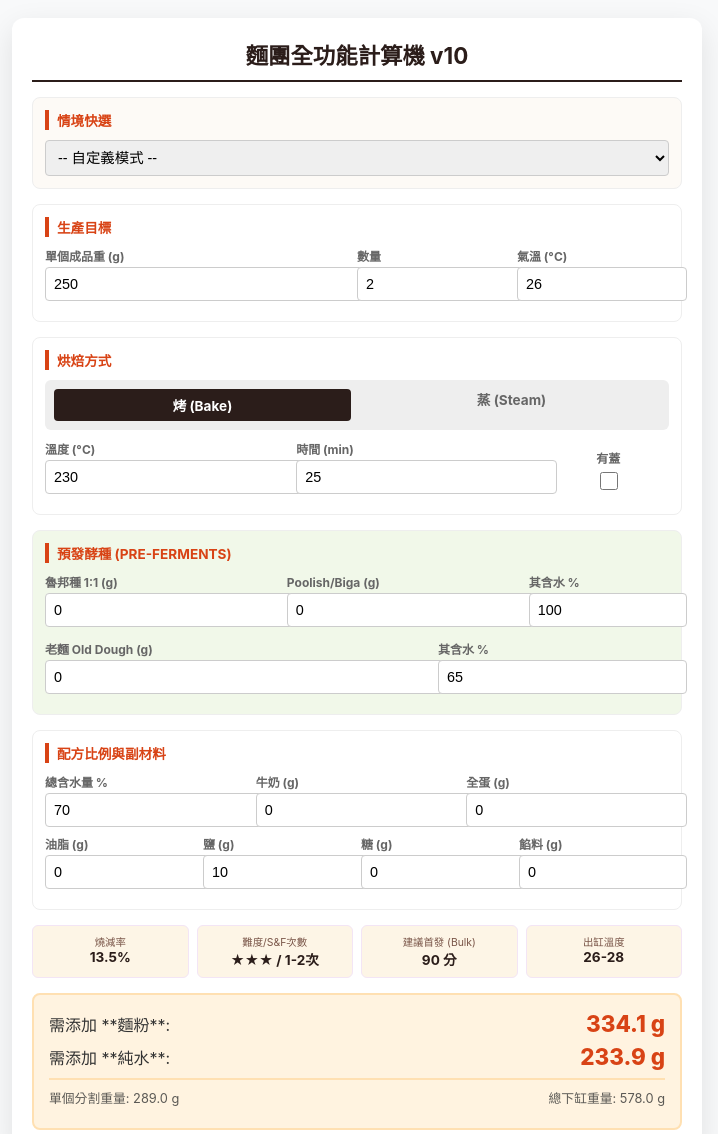
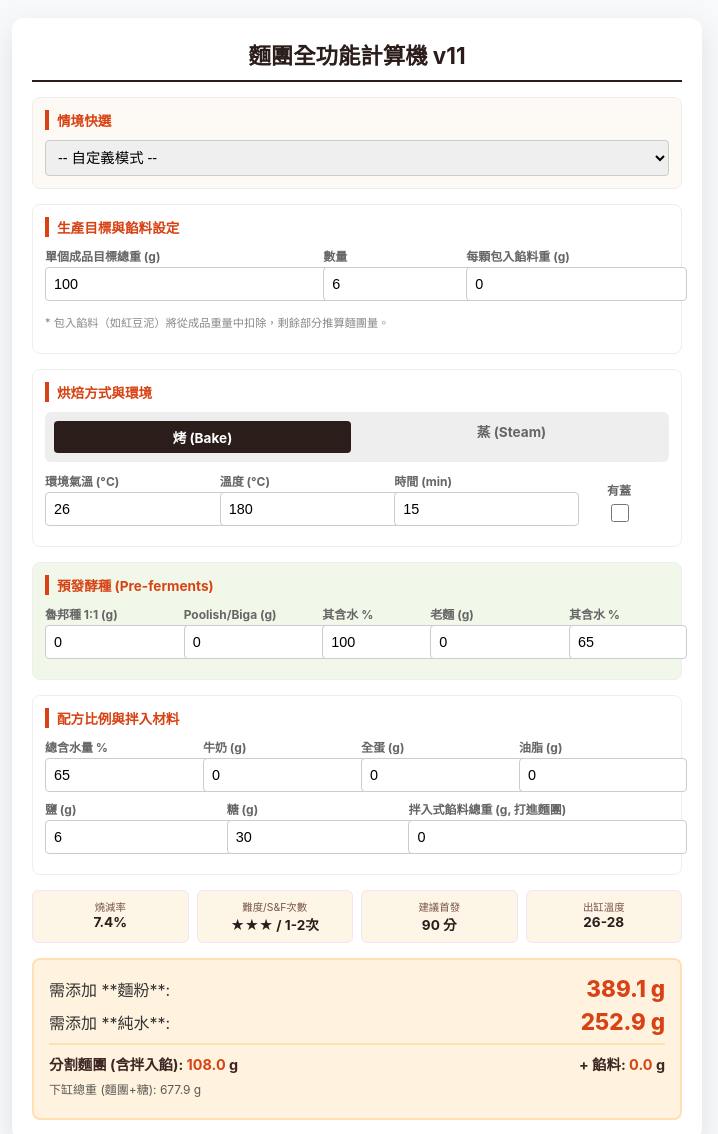
Before and after one commit to tetsuhiko-migi/bread-calculator, a plain HTML site: page index.html in a window 1280 px wide. Shown: the top 1134 px of the page, without its empty margins (283-1001 px from the left). Drawn offline with Linux system fonts and the light colour scheme.

Commit message:
Update index.html

```diff
--- a/index.html
+++ b/index.html
@@ -3,7 +3,7 @@
 <head>
     <meta charset="UTF-8">
     <meta name="viewport" content="width=device-width, initial-scale=1.0">
-    <title>大師級麵團全功能計算機 v10</title>
+    <title>大師級麵團計算機 by Tetsu</title>
 
     <link rel="icon" type="image/png" href="bread-icon.png">
     <link rel="apple-touch-icon" href="bread-icon.png">
@@ -14,7 +14,7 @@
         .container { background: var(--card); padding: 20px; border-radius: 12px; box-shadow: 0 10px 30px rgba(0,0,0,0.1); max-width: 650px; width: 100%; }
         h2 { text-align: center; color: var(--primary); border-bottom: 2px solid var(--primary); padding-bottom: 10px; margin: 0 0 15px 0; font-size: 1.4rem; }
         .section { margin-bottom: 15px; padding: 12px; border: 1px solid #eee; border-radius: 8px; background: #fff; }
-        .section-title { font-size: 0.85rem; font-weight: bold; color: var(--accent); margin-bottom: 10px; border-left: 4px solid var(--accent); padding-left: 8px; text-transform: uppercase; }
+        .section-title { font-size: 0.85rem; font-weight: bold; color: var(--accent); margin-bottom: 10px; border-left: 4px solid var(--accent); padding-left: 8px; }
         .flex-row { display: flex; gap: 8px; align-items: flex-end; flex-wrap: wrap; }
         .input-item { flex: 1; min-width: 100px; margin-bottom: 8px; }
         label { display: block; font-size: 0.75rem; font-weight: bold; margin-bottom: 3px; color: #666; }
@@ -34,98 +34,111 @@
     </style>
 </head>
 <body>
+
 <div class="container">
-    <h2>麵團全功能計算機 v10</h2>
+    <h2>麵團全功能計算機 v11</h2>
+
     <div class="section" style="background: #fdfaf6;">
         <div class="section-title">情境快選</div>
         <select id="preset" onchange="applyPreset()">
             <option value="custom">-- 自定義模式 --</option>
-            <option value="baguette">法棍 (Poolish 種 / 72% 水 / 高溫)</option>
-            <option value="sourdough">酸種歐包 (Levain 種 / 80% 水 / 有蓋)</option>
-            <option value="old_dough_toast">老麵吐司 (Old Dough / 68% 水 / 奶油蛋奶)</option>
+            <option value="baguette">法棍 (Poolish / 72% 水)</option>
+            <option value="sourdough">歐包 (Levain / 80% 水 / 有蓋)</option>
+            <option value="anpan">紅豆麵包 (包入 40g 餡 / 65% 水)</option>
             <option value="brioche">布里歐 (高油脂 / 全蛋奶)</option>
-            <option value="mantou">老麵饅頭 (低含水 / 蒸)</option>
+            <option value="mantou">老麵饅頭 (蒸)</option>
         </select>
     </div>
+
     <div class="section">
-        <div class="section-title">生產目標</div>
+        <div class="section-title">生產目標與餡料設定</div>
         <div class="flex-row">
-            <div class="input-item" style="flex:2;"><label>單個成品重 (g)</label><input type="number" id="unitWeight" value="250" oninput="calculate()"></div>
-            <div class="input-item"><label>數量</label><input type="number" id="qty" value="2" oninput="calculate()"></div>
-            <div class="input-item"><label>氣溫 (°C)</label><input type="number" id="envTemp" value="26" oninput="calculate()"></div>
+            <div class="input-item" style="flex:2;"><label>單個成品目標總重 (g)</label><input type="number" id="unitWeight" value="100" oninput="calculate()"></div>
+            <div class="input-item"><label>數量</label><input type="number" id="qty" value="6" oninput="calculate()"></div>
+            <div class="input-item" style="flex:1.5;"><label>每顆包入餡料重 (g)</label><input type="number" id="wrapFillingPer" value="0" oninput="calculate()"></div>
         </div>
+        <p style="font-size:0.7rem; color:#888; margin-top:5px;">* 包入餡料（如紅豆泥）將從成品重量中扣除，剩餘部分推算麵團量。</p>
     </div>
+
     <div class="section">
-        <div class="section-title">烘焙方式</div>
+        <div class="section-title">烘焙方式與環境</div>
         <div class="method-toggle">
             <label><input type="radio" name="method" id="modeBake" value="bake" checked onclick="toggleMethod()"><span>烤 (Bake)</span></label>
             <label><input type="radio" name="method" id="modeSteam" value="steam" onclick="toggleMethod()"><span>蒸 (Steam)</span></label>
         </div>
         <div id="bakePanel" class="flex-row">
-            <div class="input-item"><label>溫度 (°C)</label><input type="number" id="temp" value="230" oninput="calculate()"></div>
-            <div class="input-item"><label>時間 (min)</label><input type="number" id="time" value="25" oninput="calculate()"></div>
+            <div class="input-item"><label>環境氣溫 (°C)</label><input type="number" id="envTemp" value="26" oninput="calculate()"></div>
+            <div class="input-item"><label>溫度 (°C)</label><input type="number" id="temp" value="180" oninput="calculate()"></div>
+            <div class="input-item"><label>時間 (min)</label><input type="number" id="time" value="15" oninput="calculate()"></div>
             <div class="input-item" style="flex:0.5; text-align:center;"><label>有蓋</label><input type="checkbox" id="lidded" onchange="calculate()" style="width:18px; height:18px;"></div>
         </div>
         <div id="steamPanel" style="display:none;" class="input-item">
             <label>蒸煮時間 (min)</label><input type="number" id="steamTime" value="15" oninput="calculate()">
         </div>
     </div>
+
     <div class="section" style="background: #f1f8e9;">
         <div class="section-title">預發酵種 (Pre-ferments)</div>
         <div class="flex-row">
             <div class="input-item"><label>魯邦種 1:1 (g)</label><input type="number" id="levain" value="0" oninput="calculate()"></div>
             <div class="input-item"><label>Poolish/Biga (g)</label><input type="number" id="poolish" value="0" oninput="calculate()"></div>
             <div class="input-item" style="flex:0.6;"><label>其含水 %</label><input type="number" id="poolishHydro" value="100" oninput="calculate()"></div>
-        </div>
-        <div class="flex-row" style="margin-top:5px;">
-            <div class="input-item"><label>老麵 Old Dough (g)</label><input type="number" id="oldDough" value="0" oninput="calculate()"></div>
+            <div class="input-item"><label>老麵 (g)</label><input type="number" id="oldDough" value="0" oninput="calculate()"></div>
             <div class="input-item" style="flex:0.6;"><label>其含水 %</label><input type="number" id="oldDoughHydro" value="65" oninput="calculate()"></div>
         </div>
     </div>
+
     <div class="section">
-        <div class="section-title">配方比例與副材料</div>
+        <div class="section-title">配方比例與拌入材料</div>
         <div class="flex-row">
-            <div class="input-item"><label>總含水量 %</label><input type="number" id="hydro" value="70" oninput="calculate()"></div>
+            <div class="input-item"><label>總含水量 %</label><input type="number" id="hydro" value="65" oninput="calculate()"></div>
             <div class="input-item"><label>牛奶 (g)</label><input type="number" id="milk" value="0" oninput="calculate()"></div>
             <div class="input-item"><label>全蛋 (g)</label><input type="number" id="egg" value="0" oninput="calculate()"></div>
+            <div class="input-item"><label>油脂 (g)</label><input type="number" id="fat" value="0" oninput="calculate()"></div>
         </div>
         <div class="flex-row">
-            <div class="input-item"><label>油脂 (g)</label><input type="number" id="fat" value="0" oninput="calculate()"></div>
-            <div class="input-item"><label>鹽 (g)</label><input type="number" id="salt" value="10" oninput="calculate()"></div>
-            <div class="input-item"><label>糖 (g)</label><input type="number" id="sugar" value="0" oninput="calculate()"></div>
-            <div class="input-item"><label>餡料 (g)</label><input type="number" id="fillings" value="0" oninput="calculate()"></div>
+            <div class="input-item"><label>鹽 (g)</label><input type="number" id="salt" value="6" oninput="calculate()"></div>
+            <div class="input-item"><label>糖 (g)</label><input type="number" id="sugar" value="30" oninput="calculate()"></div>
+            <div class="input-item" style="flex:1.5;"><label>拌入式餡料總重 (g, 打進麵團)</label><input type="number" id="intFillingTotal" value="0" oninput="calculate()"></div>
         </div>
     </div>
+
     <div class="status-grid">
         <div class="status-card"><div class="status-label">燒減率</div><div id="lossDisp" class="status-value">-- %</div></div>
         <div class="status-card"><div class="status-label">難度/S&F次數</div><div id="sensory" class="status-value">--</div></div>
-        <div class="status-card"><div class="status-label">建議首發 (Bulk)</div><div id="bulkDisp" class="status-value">-- 分</div></div>
+        <div class="status-card"><div class="status-label">建議首發</div><div id="bulkDisp" class="status-value">-- 分</div></div>
         <div class="status-card"><div class="status-label">出缸溫度</div><div id="outTempDisp" class="status-value">-- °C</div></div>
     </div>
+
     <div class="result-box">
         <div class="result-item"><span>需添加 **麵粉**:</span><span id="resFlour" class="highlight">--</span></div>
         <div class="result-item"><span>需添加 **純水**:</span><span id="resWater" class="highlight">--</span></div>
         <div id="liquidWarn" class="warn"></div>
         <hr style="border:0.5px solid #ffe0b2;">
-        <div class="result-item" style="font-size:0.8rem; opacity:0.8;"><span>單個分割重量: <span id="resSplit">--</span></span><span>總下缸重量: <span id="resTotal">--</span></span></div>
+        <div class="result-item" style="font-size:0.9rem; font-weight:bold; color:#3e2723;">
+            <span>分割麵團 (含拌入餡): <span id="resSplit" style="color:var(--accent)">--</span> g</span>
+            <span>+ 餡料: <span id="resWrap" style="color:var(--accent)">--</span> g</span>
+        </div>
+        <div class="result-item" style="font-size:0.75rem; opacity:0.8;"><span>下缸總重 (麵團+糖): <span id="resTotal">--</span> g</span></div>
     </div>
 </div>
+
 <script>
-// 這裡開始是 JavaScript 腳本內容，保持不變...
 const presets = {
-    baguette: { hydro: 72, poolish: 150, poolishHydro: 100, salt: 10, temp: 240, time: 25, mode: 'bake', lidded: false },
+    baguette: { hydro: 72, poolish: 150, salt: 10, temp: 240, time: 25, mode: 'bake' },
     sourdough: { hydro: 80, levain: 100, salt: 10, temp: 240, time: 40, mode: 'bake', lidded: true },
-    old_dough_toast: { hydro: 68, oldDough: 100, oldDoughHydro: 65, milk: 80, egg: 30, fat: 40, salt: 10, temp: 180, time: 35, mode: 'bake' },
-    brioche: { hydro: 65, milk: 50, egg: 150, fat: 120, sugar: 40, salt: 8, temp: 170, time: 30, mode: 'bake' },
-    mantou: { hydro: 48, oldDough: 50, milk: 100, fat: 5, salt: 2, sugar: 20, steamTime: 15, mode: 'steam' }
+    anpan: { unitWeight: 80, wrapFillingPer: 30, hydro: 62, milk: 50, fat: 20, salt: 4, sugar: 40, temp: 180, time: 12, mode: 'bake' },
+    brioche: { hydro: 65, milk: 50, egg: 150, fat: 120, sugar: 60, salt: 8, temp: 170, time: 30, mode: 'bake' },
+    mantou: { hydro: 48, milk: 100, fat: 5, salt: 2, sugar: 30, steamTime: 15, mode: 'steam' }
 };
+
 function applyPreset() {
     const p = presets[document.getElementById('preset').value];
     if (!p) return;
+    if(p.unitWeight) document.getElementById('unitWeight').value = p.unitWeight;
+    if(p.wrapFillingPer !== undefined) document.getElementById('wrapFillingPer').value = p.wrapFillingPer;
     ['levain','poolish','oldDough','milk','egg','fat','salt','sugar'].forEach(k => document.getElementById(k).value = p[k] || 0);
     document.getElementById('hydro').value = p.hydro || 70;
-    document.getElementById('poolishHydro').value = p.poolishHydro || 100;
-    document.getElementById('oldDoughHydro').value = p.oldDoughHydro || 65;
     if (p.mode === 'bake') {
         document.getElementById('modeBake').checked = true;
         document.getElementById('temp').value = p.temp;
@@ -137,17 +150,33 @@ function applyPreset() {
     }
     toggleMethod();
 }
+
 function toggleMethod() {
     const isBake = document.getElementById('modeBake').checked;
     document.getElementById('bakePanel').style.display = isBake ? 'flex' : 'none';
     document.getElementById('steamPanel').style.display = isBake ? 'none' : 'block';
     calculate();
 }
+
 function calculate() {
     const unitW = parseFloat(document.getElementById('unitWeight').value) || 0;
     const qty = parseFloat(document.getElementById('qty').value) || 0;
+    const wrapPer = parseFloat(document.getElementById('wrapFillingPer').value) || 0;
     const envT = parseFloat(document.getElementById('envTemp').value) || 26;
     const hydro = parseFloat(document.getElementById('hydro').value) / 100 || 0;
+
+    // 燒減率
+    let loss = document.getElementById('modeBake').checked ? ((parseFloat(document.getElementById('temp').value)/100)*(parseFloat(document.getElementById('time').value)/5)+2) : (parseFloat(document.getElementById('steamTime').value)/10 + 1);
+    if(document.getElementById('modeBake').checked && document.getElementById('lidded').checked) loss *= 0.65;
+    loss = Math.min(Math.max(loss, 1), 28);
+    document.getElementById('lossDisp').innerText = loss.toFixed(1) + "%";
+
+    // 核心邏輯：成品 = (純麵團 + 拌入餡) * (1-loss) + 包入餡
+    // 註：包入餡通常不計入發酵燒減，或損耗極小，故直接加回
+    const finishedBreadPart = (unitW * qty) - (wrapPer * qty);
+    const rawBreadPartNeeded = finishedBreadPart / (1 - (loss / 100));
+
+    // 材料扣除
     const lev = parseFloat(document.getElementById('levain').value) || 0;
     const pol = parseFloat(document.getElementById('poolish').value) || 0;
     const polH = parseFloat(document.getElementById('poolishHydro').value) / 100 || 0;
@@ -158,40 +187,30 @@ function calculate() {
     const fat = parseFloat(document.getElementById('fat').value) || 0;
     const salt = parseFloat(document.getElementById('salt').value) || 0;
     const sugar = parseFloat(document.getElementById('sugar').value) || 0;
-    const fillings = parseFloat(document.getElementById('fillings').value) || 0;
-    let loss = document.getElementById('modeBake').checked ? ((parseFloat(document.getElementById('temp').value)/100)*(parseFloat(document.getElementById('time').value)/5)+2) : (parseFloat(document.getElementById('steamTime').value)/10 + 1);
-    if(document.getElementById('modeBake').checked && document.getElementById('lidded').checked) loss *= 0.65;
-    loss = Math.min(Math.max(loss, 1), 28);
-    document.getElementById('lossDisp').innerText = loss.toFixed(1) + "%";
-    const physDough = (unitW * qty) / (1 - (loss / 100));
-    const waterInMilk = milk * 0.9;
-    const waterInEgg = egg * 0.75;
-    const fixedNonWater = salt + fat + fillings + (milk * 0.1) + (egg * 0.25);
-    const totalFlour = (physDough - fixedNonWater) / (1 + hydro);
+    const intFilling = parseFloat(document.getElementById('intFillingTotal').value) || 0;
+
+    const fixedNonWater = salt + fat + intFilling + (milk * 0.1) + (egg * 0.25);
+    const totalFlour = (rawBreadPartNeeded - fixedNonWater) / (1 + hydro);
     const totalWater = totalFlour * hydro;
-    const flourInLev = lev * 0.5;
-    const waterInLev = lev * 0.5;
-    const flourInPol = pol / (1 + polH);
-    const waterInPol = pol - flourInPol;
-    const flourInOd = od / (1 + odH);
-    const waterInOd = od - flourInOd;
-    const resFlour = totalFlour - flourInLev - flourInPol - flourInOd;
-    const resWater = totalWater - waterInLev - waterInPol - waterInOd - waterInMilk - waterInEgg;
-    const totalDoughWeight = physDough + sugar;
+
+    const resFlour = totalFlour - (lev*0.5) - (pol/(1+polH)) - (od/(1+odH));
+    const resWater = totalWater - (lev*0.5) - (pol - pol/(1+polH)) - (od - od/(1+odH)) - (milk*0.9) - (egg*0.75);
+
     document.getElementById('resFlour').innerText = Math.max(0, resFlour).toFixed(1) + " g";
     document.getElementById('resWater').innerText = Math.max(0, resWater).toFixed(1) + " g";
-    document.getElementById('resSplit').innerText = (totalDoughWeight/qty).toFixed(1) + " g";
-    document.getElementById('resTotal').innerText = totalDoughWeight.toFixed(1) + " g";
+    document.getElementById('resSplit').innerText = (rawBreadPartNeeded / qty).toFixed(1);
+    document.getElementById('resWrap').innerText = wrapPer.toFixed(1);
+    document.getElementById('resTotal').innerText = (rawBreadPartNeeded + sugar).toFixed(1);
+
     const warn = document.getElementById('liquidWarn');
-    if(resWater < 0) { warn.innerText = `⚠️ 液體已超標 ${Math.abs(resWater).toFixed(1)}g！請調高含水 % 或減少蛋奶/發酵種。`; warn.style.display="block"; }
+    if(resWater < 0) { warn.innerText = `⚠️ 液體超標 ${Math.abs(resWater).toFixed(1)}g！`; warn.style.display="block"; }
     else { warn.style.display="none"; }
-    const stars = hydro > 0.8 ? "★★★★★" : (hydro > 0.72 ? "★★★★" : "★★★");
-    const folds = hydro > 0.75 ? "3-4次" : "1-2次";
-    document.getElementById('sensory').innerText = `${stars} / ${folds}`;
+
     document.getElementById('bulkDisp').innerText = Math.round(90 * Math.pow(1.5, (26-envT)/5)) + " 分";
+    document.getElementById('sensory').innerText = (hydro > 0.75 ? "★★★★ / 3次" : "★★★ / 1-2次");
     document.getElementById('outTempDisp').innerText = (hydro > 0.72 ? "22-24" : "26-28");
 }
-toggleMethod();
+calculate();
 </script>
 </body>
 </html>
```
